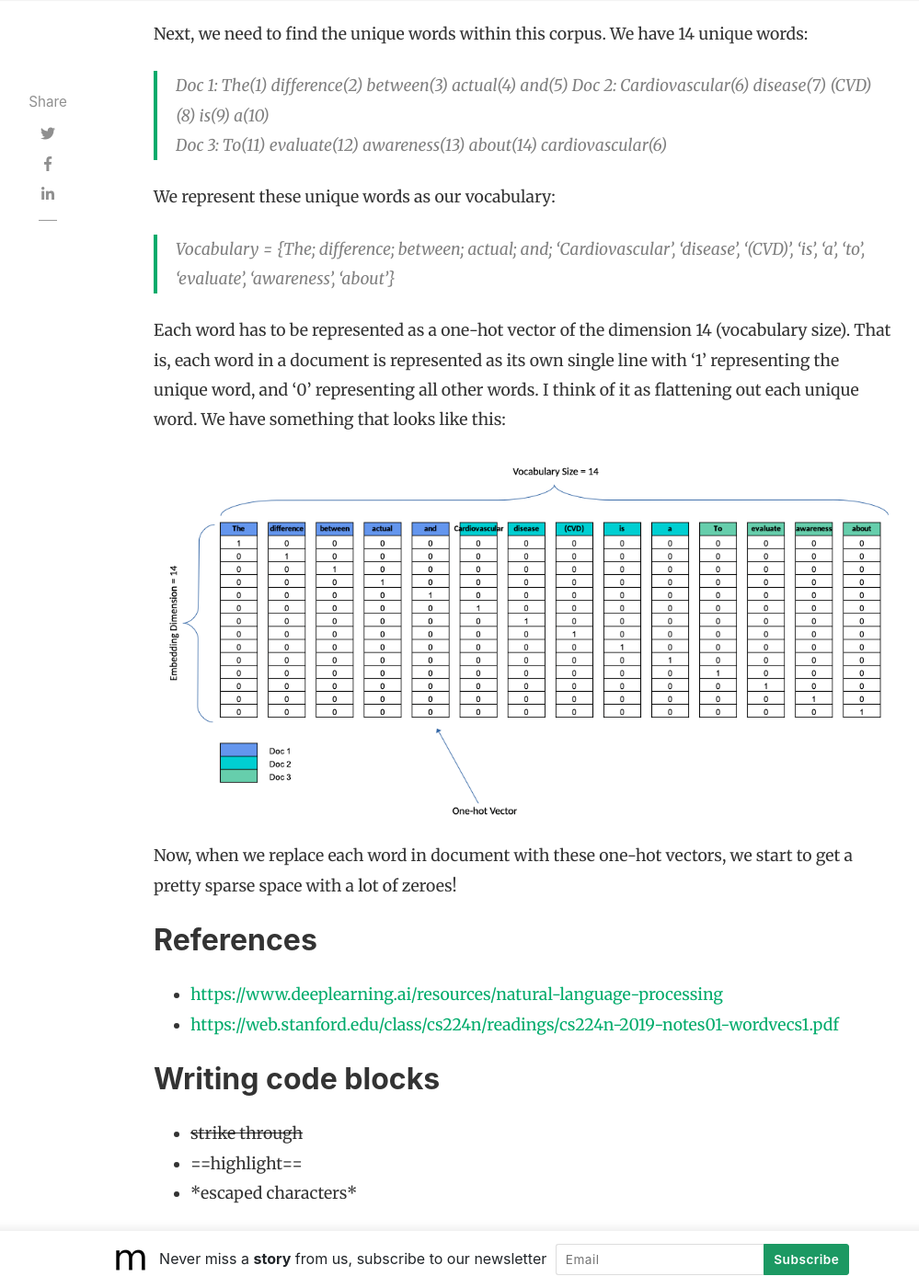
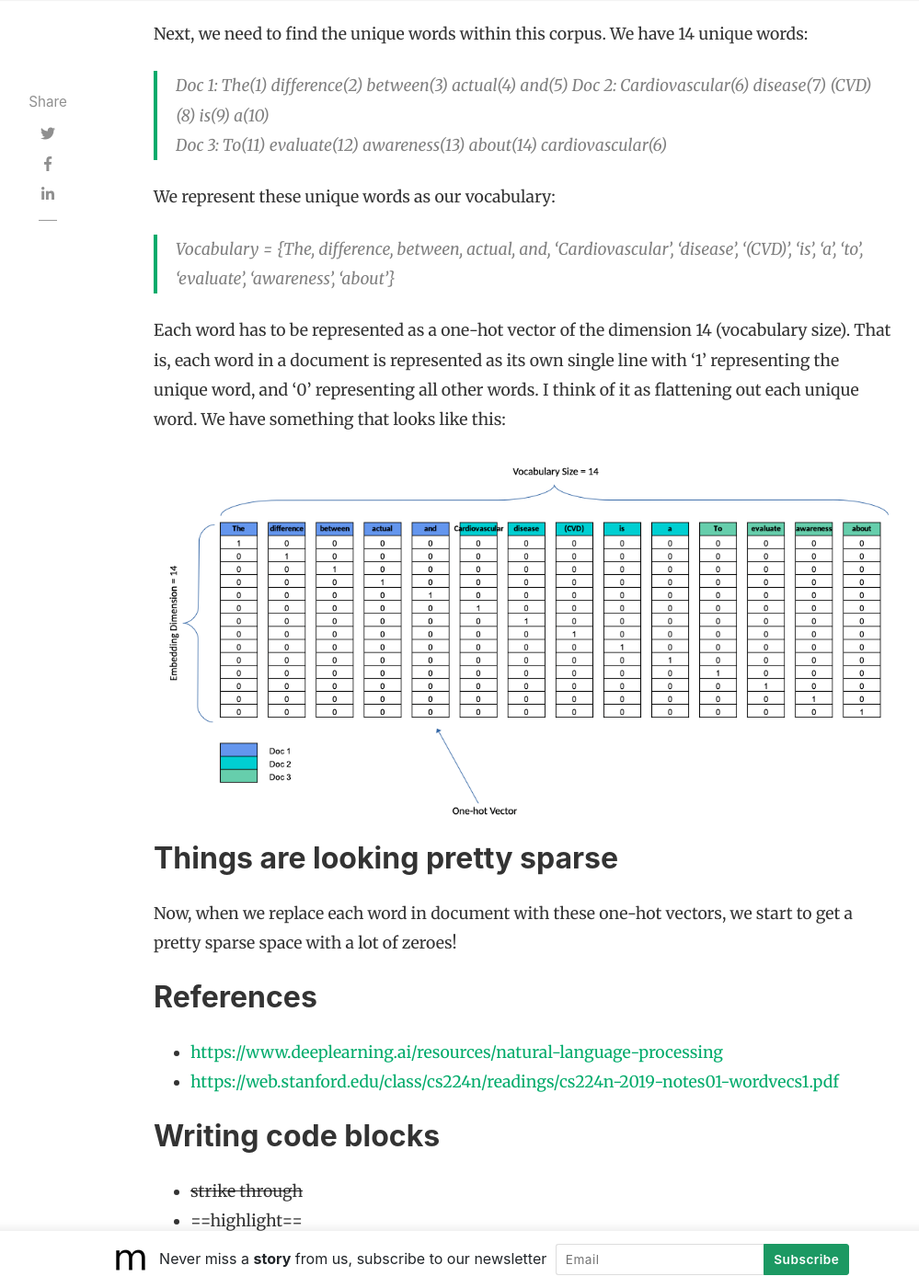
Before and after one commit to slsu0424/slsu0424.github.io, a Jekyll site: the page built from _posts/2023-07-27-test.md, in a window 1280 px wide and 1400 px high, scrolled down 2954 px. Shown: the whole window at 92% size, without its empty margins (118-1117 px from the left). Built offline with Jekyll 4.4.1, drawn with Linux system fonts in a browser that asks for light colours; nearby versions of some CDN libraries; comment, search, counter and statistics services are not loaded.

Commit message:
Update 2023-07-27-test.md

```diff
--- a/_posts/2023-07-27-test.md
+++ b/_posts/2023-07-27-test.md
@@ -42,12 +42,14 @@ Doc 3: To(11) evaluate(12) awareness(13) about(14) cardiovascular(6)
 
 We represent these unique words as our vocabulary:
 
->Vocabulary = {The; difference; between; actual; and; ‘Cardiovascular', 'disease', '(CVD)', 'is', 'a', 'to', 'evaluate', 'awareness', 'about'}
+>Vocabulary = {The, difference, between, actual, and, ‘Cardiovascular', 'disease', '(CVD)', 'is', 'a', 'to', 'evaluate', 'awareness', 'about'}
 
 
 Each word has to be represented as a one-hot vector of the dimension 14 (vocabulary size).  That is, each word in a document is represented as its own single line with '1' representing the unique word, and '0' representing all other words.  I think of it as flattening out each unique word.  We have something that looks like this:
 
 ![encoding](/assets/images/2023-07-28_encoding.png)
+
+## Things are looking pretty sparse
 
 Now, when we replace each word in document with these one-hot vectors, we start to get a pretty sparse space with a lot of zeroes!
 
```
